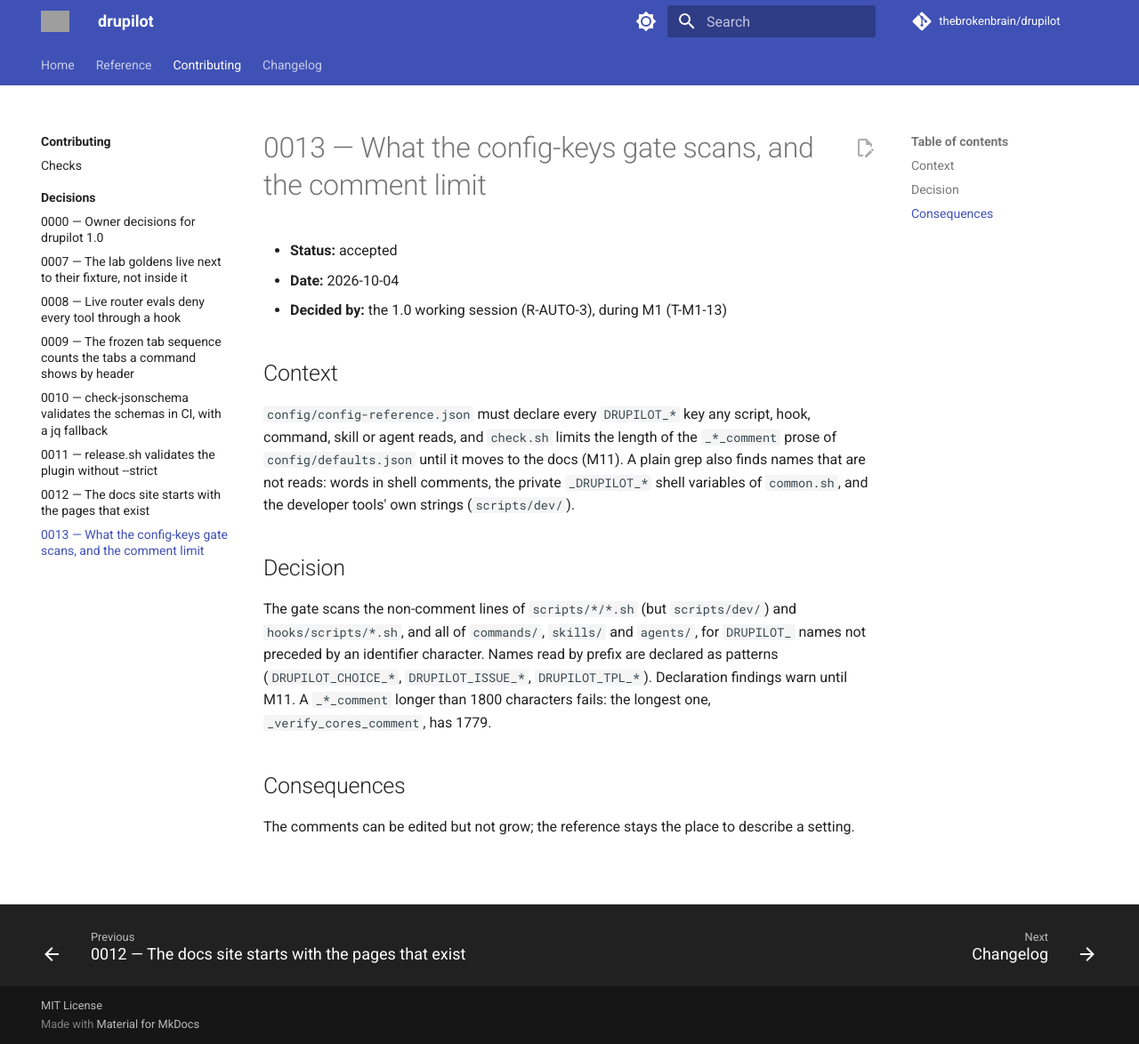
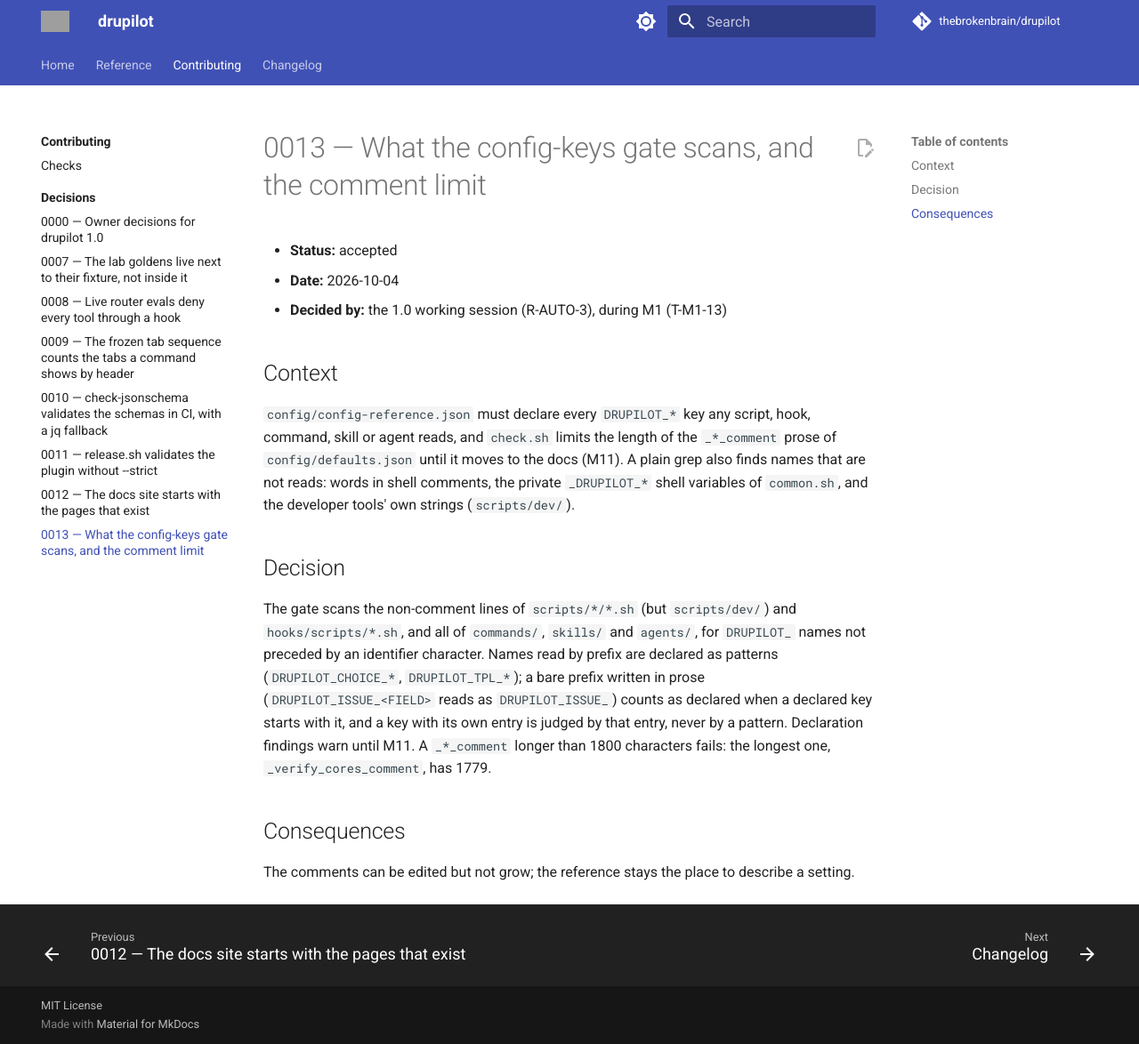
Before and after one commit to thebrokenbrain/drupilot, an MkDocs documentation site: the page built from docs/contributing/adr/0013-config-keys-scope.md, in a window 1280 px wide and 1174 px high. Shown: the whole window at 89% size. Built offline with MkDocs 1.6.1 and Material for MkDocs 9.7.7, drawn with Linux system fonts in a browser that asks for light colours; comment, search, counter and statistics services are not loaded; grey boxes are pictures that could not be loaded.

Commit message:
fix(dev): close the review gaps of the schemas gate, gen-docs and docs.yml
Review findings on m1/docs-schemas:
- schema-check.sh's jq engine passed an empty instance (jq exits 0 on empty
  input), so an emptied sample or a preflight that printed nothing counted
  as valid on every leg without check-jsonschema. An instance must now be
  exactly one JSON value.
- gen-docs.sh built change-record links with jq's @uri, which encodes
  ! * ' ( ) on jq 1.7+ but not on jq 1.6, so a symbol with parentheses would
  make the generated page differ between CI legs. Those characters are now
  encoded explicitly (a docs_gate case checks it on whatever jq runs).
- Under --ci the schemas gate required check-jsonschema on PATH and never
  used the pinned Docker image ADR 0010 describes; it now falls back to it
  and fails only without both. release.sh's header and checks.md say so.
- docs.yml would have deployed the public site on pre-release tags
  (v1.0.0-alpha.N); it now ignores v*-* tags, and its header names the
  one-time owner steps (Pages source, tag deployments allowed).
- state.md's `record\|refresh` kept its backslash on the site and a
  CHANGELOG `<drupal_root>` vanished as an HTML tag; both rewritten.
- ADR 0013 no longer lists the dropped DRUPILOT_ISSUE_* pattern, CLAUDE.md
  tells developers to test with `claude --plugin-dir` instead of
  reinstalling over their installed copy, and the docs gate sorts its
  FLOW*.md note.

```diff
--- a/docs/contributing/adr/0013-config-keys-scope.md
+++ b/docs/contributing/adr/0013-config-keys-scope.md
@@ -18,8 +18,11 @@ developer tools' own strings (`scripts/dev/`).
 The gate scans the non-comment lines of `scripts/*/*.sh` (but `scripts/dev/`)
 and `hooks/scripts/*.sh`, and all of `commands/`, `skills/` and `agents/`,
 for `DRUPILOT_` names not preceded by an identifier character. Names read by
-prefix are declared as patterns (`DRUPILOT_CHOICE_*`, `DRUPILOT_ISSUE_*`,
-`DRUPILOT_TPL_*`). Declaration findings warn until M11. A `_*_comment` longer
+prefix are declared as patterns (`DRUPILOT_CHOICE_*`, `DRUPILOT_TPL_*`); a
+bare prefix written in prose (`DRUPILOT_ISSUE_<FIELD>` reads as
+`DRUPILOT_ISSUE_`) counts as declared when a declared key starts with it, and
+a key with its own entry is judged by that entry, never by a pattern.
+Declaration findings warn until M11. A `_*_comment` longer
 than 1800 characters fails: the longest one, `_verify_cores_comment`, has
 1779.
 
```
Also changed, not shown: CHANGELOG.md (+1 -1 lines), CLAUDE.md (+1 -1 lines), docs/contributing/adr/0010-schema-validator.md (+3 -2 lines), docs/contributing/checks.md (+2 -2 lines), docs/reference/scripts.md (+4 -3 lines), docs/reference/state.md (+1 -1 lines), 7 other files.
